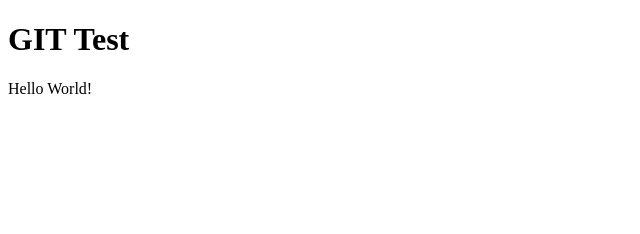
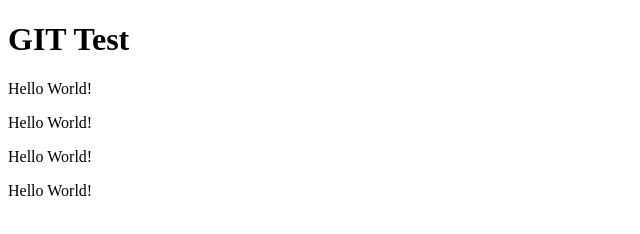
Before and after one commit to EnthusiastMK/myFirstGIT, a plain HTML site: page index.html in a window 1280 px wide. Shown: the whole page, without its empty margins (0-640 px from the left). Drawn offline with Linux system fonts and the light colour scheme.

Commit message:
Modified index.html

```diff
--- a/index.html
+++ b/index.html
@@ -10,6 +10,9 @@
 <body>
     <h1>GIT Test</h1>
     <p onclick="">Hello World!</p>
+    <p onclick="">Hello World!</p>
+    <p onclick="">Hello World!</p>
+    <p onclick="">Hello World!</p>
 
     <script src="js/script.js"></script>
 </body>
```
